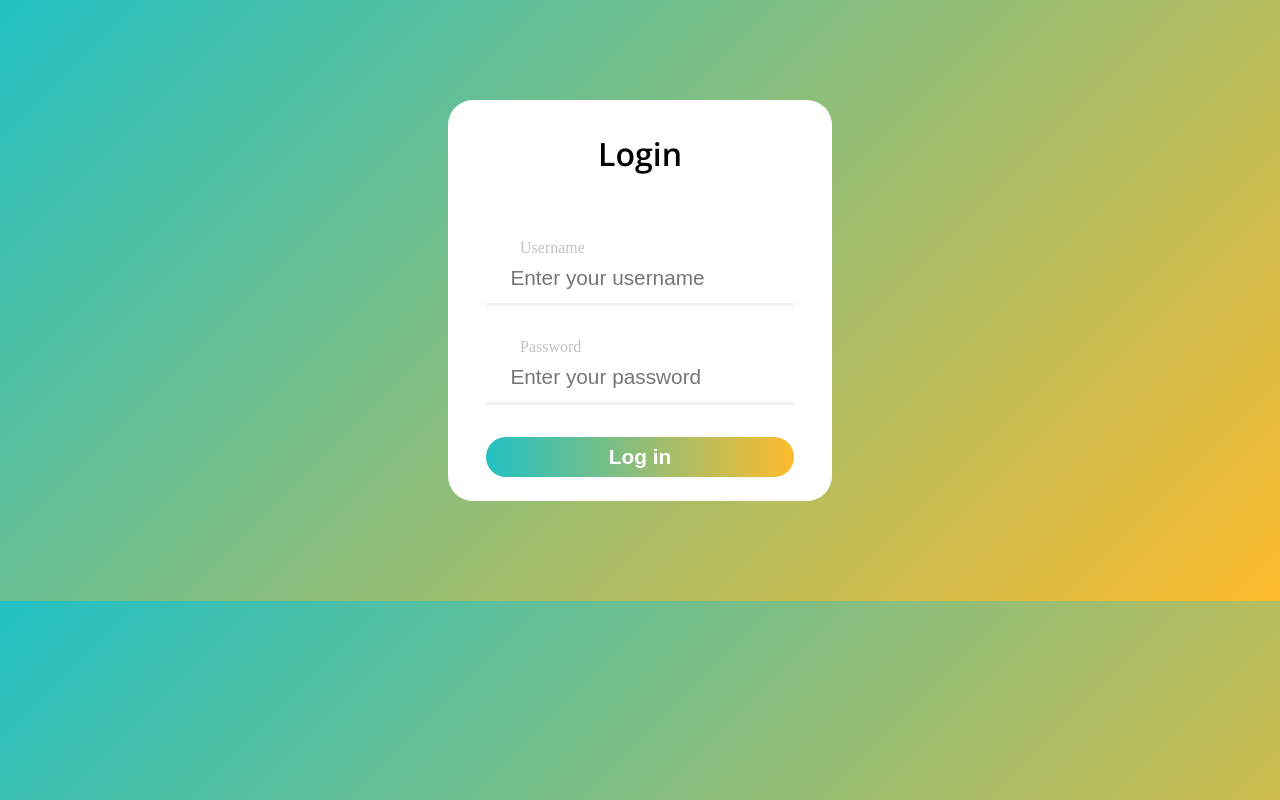
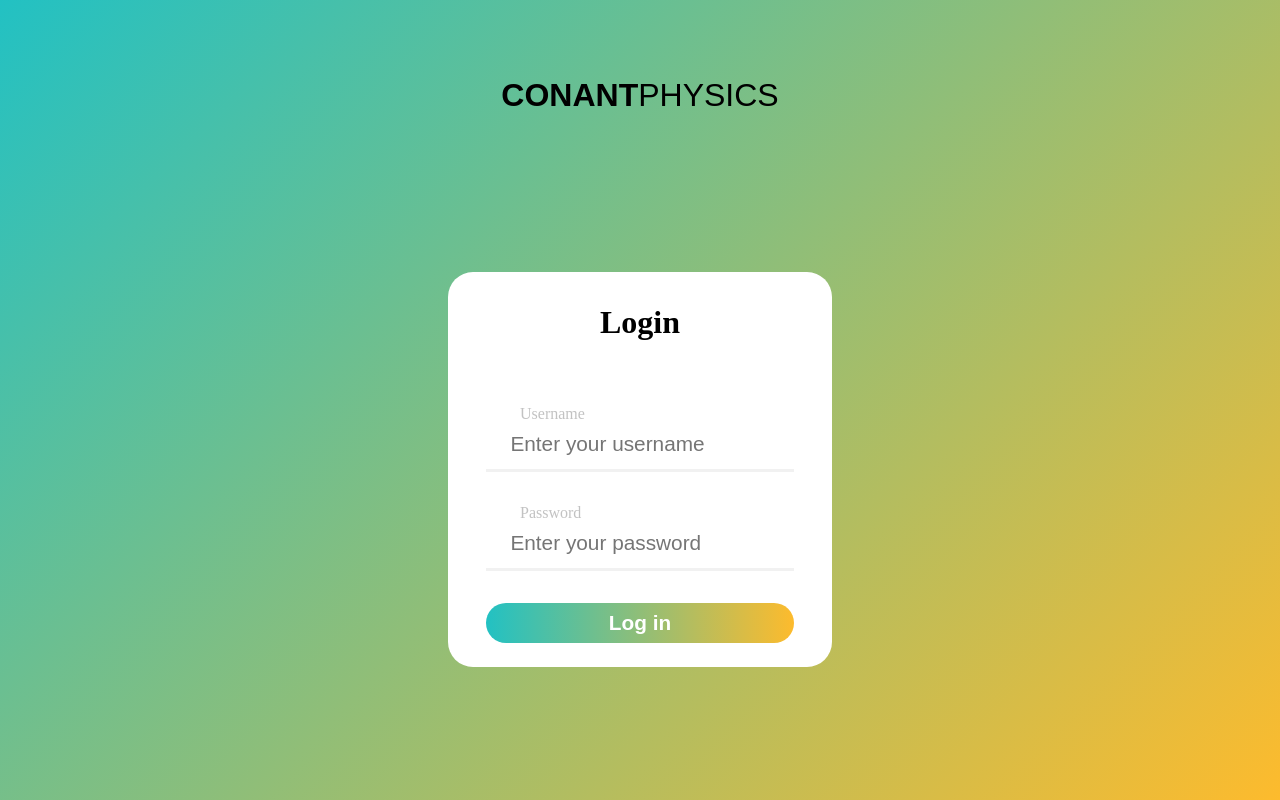
Before and after one commit to anandani4136/Conant-Physics, a React (Create React App) app in the folder frontend/: page / in a window 1280 px wide. Built offline with nearby package versions, Linux system fonts and the light colour scheme.

Commit message:
css and logo refinements

```diff
--- a/frontend/src/components/LoginPage.js
+++ b/frontend/src/components/LoginPage.js
@@ -3,12 +3,25 @@ import "./componentsCSS/LoginPageCSS.css"
 
 export default function LoginPage() {
     return (
-        <div id="loginform">
-            <FormHeader title="Login" />
-            <Form />
+        <div>
+            <br></br>
+            <div>
+                <LoginLogo/>
+            </div>
+            <div id="loginform">
+                <FormHeader title="Login" />
+                <Form />
+            </div>
         </div>
     )
 }
+const LoginLogo = props => (
+    <div className="alignRow">
+        <h2 id="loginTitle1">CONANT</h2>
+        <h2 id="loginTitle2">PHYSICS</h2>
+    </div>
+
+);
 
 const FormHeader = props => (
     <h2 id="headerTitle">{props.title}</h2>
@@ -24,13 +37,13 @@ const Form = props => (
 );
 
 const FormButton = props => (
-    <div id="button" class="row">
+    <div id="button" className="row">
         <button>{props.title}</button>
     </div>
 );
 
 const FormInput = props => (
-    <div class="row">
+    <div className="row">
         <label>{props.description}</label>
         <input type={props.type} placeholder={props.placeholder}/>
     </div>
--- a/frontend/src/components/componentsCSS/LoginPageCSS.css
+++ b/frontend/src/components/componentsCSS/LoginPageCSS.css
@@ -4,27 +4,46 @@ body{
     background: rgb(34,193,195);
     background: linear-gradient(135deg, rgba(34,193,195,1) 0%,     rgba(253,187,45,1) 100%);
     font-family: "trebuchet";
-    max-height:100%;
+    /* height:100; */
 }
 
 html{
     font-size: 100%;
+    height: 100%;
+    width: 100%;
 }
 
 #loginform{
     max-width: 500px;
     min-width: 300px;
-    max-height: 500px;
+    max-height: 100%;
     width: 30%;
-    height: 60%;
+    height: 100%;
     margin: 100px auto;
     background-color: #FFFFFF;
     border-radius: 25px;
 }
 
+#loginTitle1{
+    /* text-align: center; */
+    font-family: Sans-Serif;
+    font-weight: bolder;
+    padding: 2rem 0;
+    /* margin: 0; */
+    font-size: 2rem;
+}
+#loginTitle2{
+    /* text-align: center; */
+    font-family: Sans-Serif;
+    font-weight: 90;
+    padding: 2rem 0;
+    /* margin: 0; */
+    font-size: 2rem;
+}
+
 #headerTitle{
     text-align: center;
-    font-family: 'open sans', sans-serif;
+    font-family: 'trebuchet';
     padding: 2rem 0;
     margin: 0;
     font-size: 2rem;
@@ -90,6 +109,14 @@ html{
     opacity: 0.8;
 }
 
+.alignRow{
+    display: flex;
+    flex-direction: row;
+    justify-content: center;
+    width: 100%;
+    text-align: center;
+}
+
 #button{
     padding-bottom: 1.5rem;
 }
```
